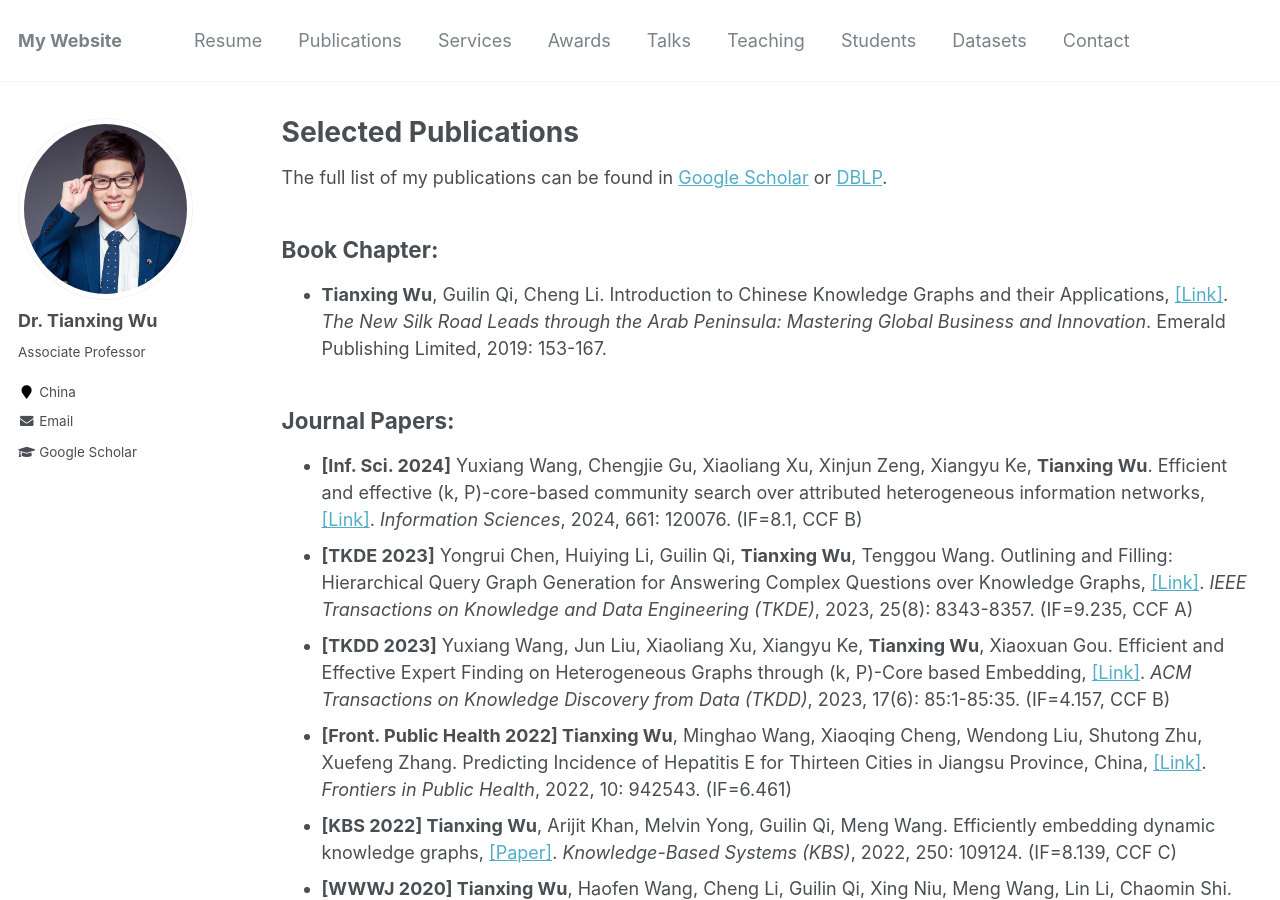
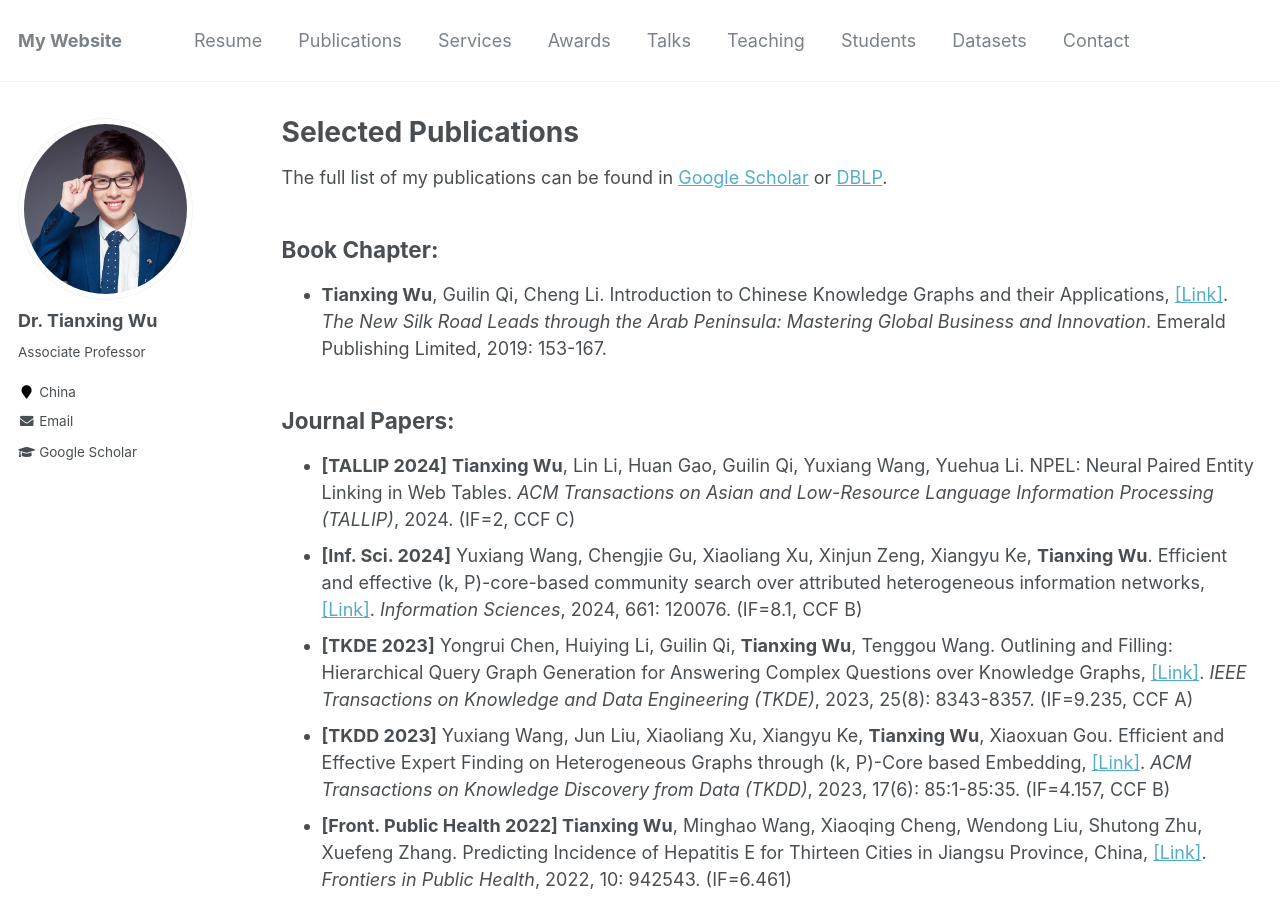
Before and after one commit to tianxing-wu/tianxing-wu.github.io, a Jekyll site: the page built from _pages/selected_publications.md, in a window 1280 px wide and 900 px high. Built offline with Jekyll 4.4.1, drawn with Linux system fonts in a browser that asks for light colours.

Commit message:
info update

```diff
--- a/_pages/selected_publications.md
+++ b/_pages/selected_publications.md
@@ -9,6 +9,7 @@ The full list of my publications can be found in [Google Scholar](https://schola
 * **Tianxing Wu**, Guilin Qi, Cheng Li. Introduction to Chinese Knowledge Graphs and their Applications, [[Link]](https://www.emerald.com/insight/content/doi/10.1108/978-1-78756-679-820191010/full/html). <i>The New Silk Road Leads through the Arab Peninsula: Mastering Global Business and Innovation</i>. Emerald Publishing Limited, 2019: 153-167.
 
 ## Journal Papers:
+* **[TALLIP 2024]** **Tianxing Wu**, Lin Li, Huan Gao, Guilin Qi, Yuxiang Wang, Yuehua Li. NPEL: Neural Paired Entity Linking in Web Tables. <i>ACM Transactions on Asian and Low-Resource Language Information Processing (TALLIP)</i>, 2024. (IF=2, CCF C)
 * **[Inf. Sci. 2024]** Yuxiang Wang, Chengjie Gu, Xiaoliang Xu, Xinjun Zeng, Xiangyu Ke, **Tianxing Wu**. Efficient and effective (k, P)-core-based community search over attributed heterogeneous information networks, [[Link]](https://www.sciencedirect.com/science/article/abs/pii/S0020025523016626). <i>Information Sciences</i>, 2024, 661: 120076. (IF=8.1, CCF B)
 * **[TKDE 2023]** Yongrui Chen, Huiying Li, Guilin Qi, **Tianxing Wu**, Tenggou Wang. Outlining and Filling: Hierarchical Query Graph Generation for Answering Complex Questions over Knowledge Graphs, [[Link]](https://ieeexplore.ieee.org/abstract/document/9895199). <i>IEEE Transactions on Knowledge and Data Engineering (TKDE)</i>, 2023, 25(8): 8343-8357. (IF=9.235, CCF A)
 * **[TKDD 2023]** Yuxiang Wang, Jun Liu, Xiaoliang Xu, Xiangyu Ke, **Tianxing Wu**, Xiaoxuan Gou. Efficient and Effective Expert Finding on Heterogeneous Graphs through (k, P)-Core based Embedding, [[Link]](https://dl.acm.org/doi/10.1145/3578365). <i>ACM Transactions on Knowledge Discovery from Data (TKDD)</i>, 2023, 17(6): 85:1-85:35. (IF=4.157, CCF B)
```
Also changed, not shown: _pages/about.md (+1 -0 lines).
